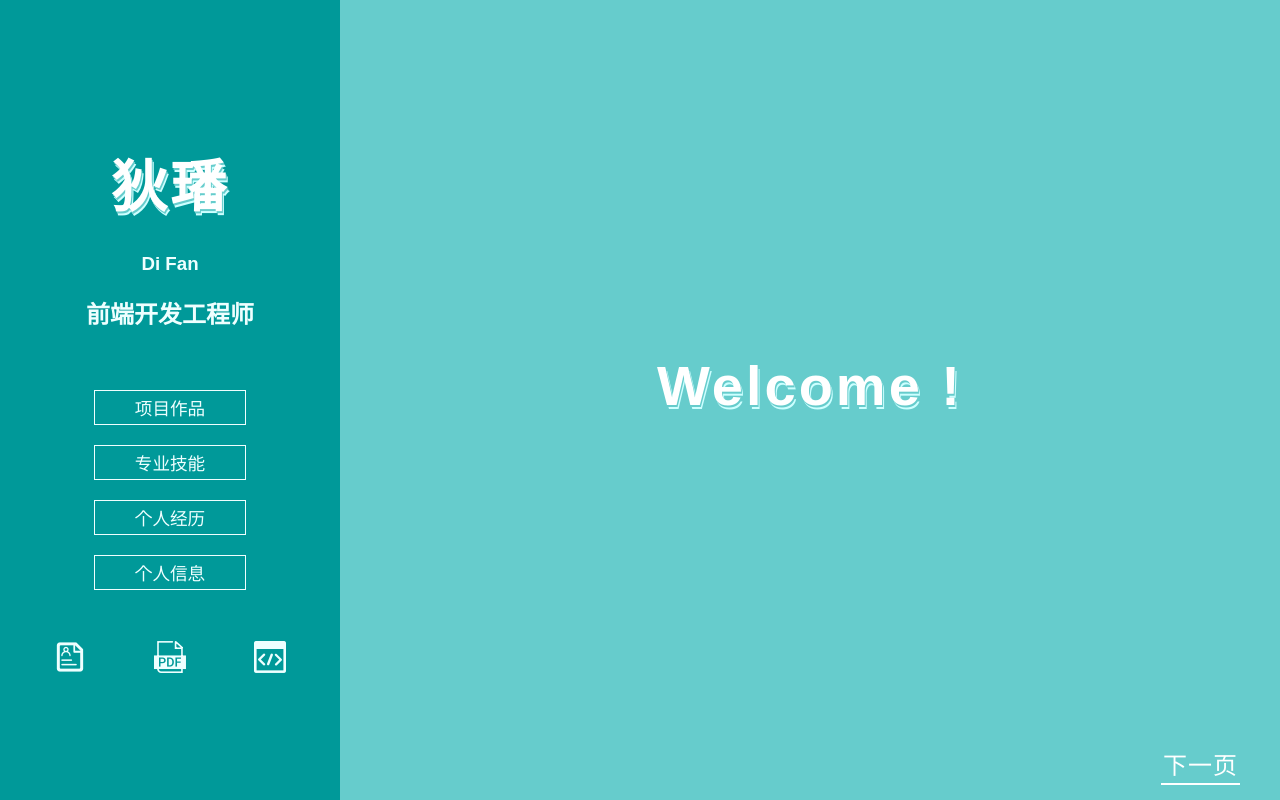
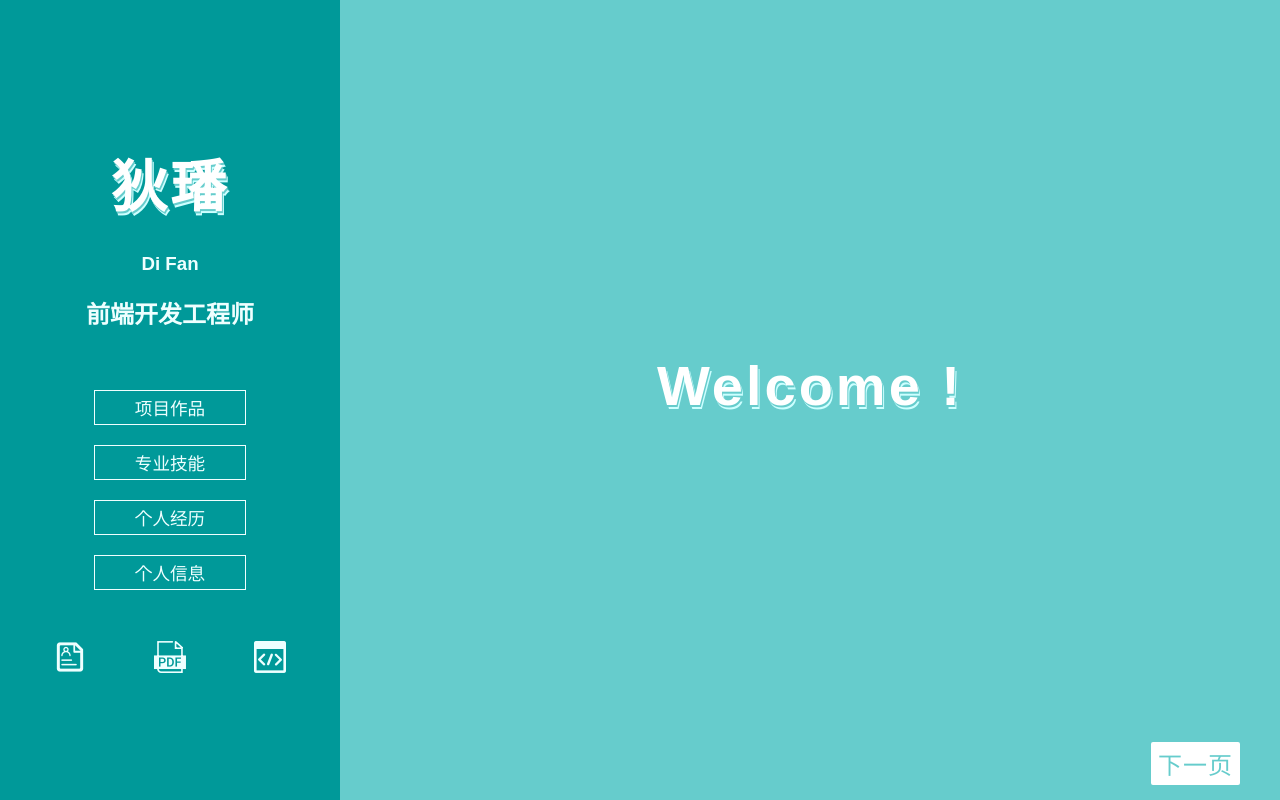
Before and after one commit to Nicole0320/Nicole0320.github.io, a React (Create React App) app: page / in a window 1280 px wide. Built offline with nearby package versions, Linux system fonts and the light colour scheme.

Commit message:
修改“下一页”按钮样式

```diff
--- a/src/MainPage.css
+++ b/src/MainPage.css
@@ -34,6 +34,13 @@
     right: 40px;
     font-size: 1.5em;
     cursor: pointer;
-    border-bottom: 2px solid #fff;
-    padding: 2px;
+    border: 2px solid #fff;
+    border-radius: 2px;
+    background-color: #fff;
+    color: #66cccc;
+    padding: 2px 5px;
 }
+
+.MainPage>.nextPage:hover{
+    color: #009999;
+}
```
